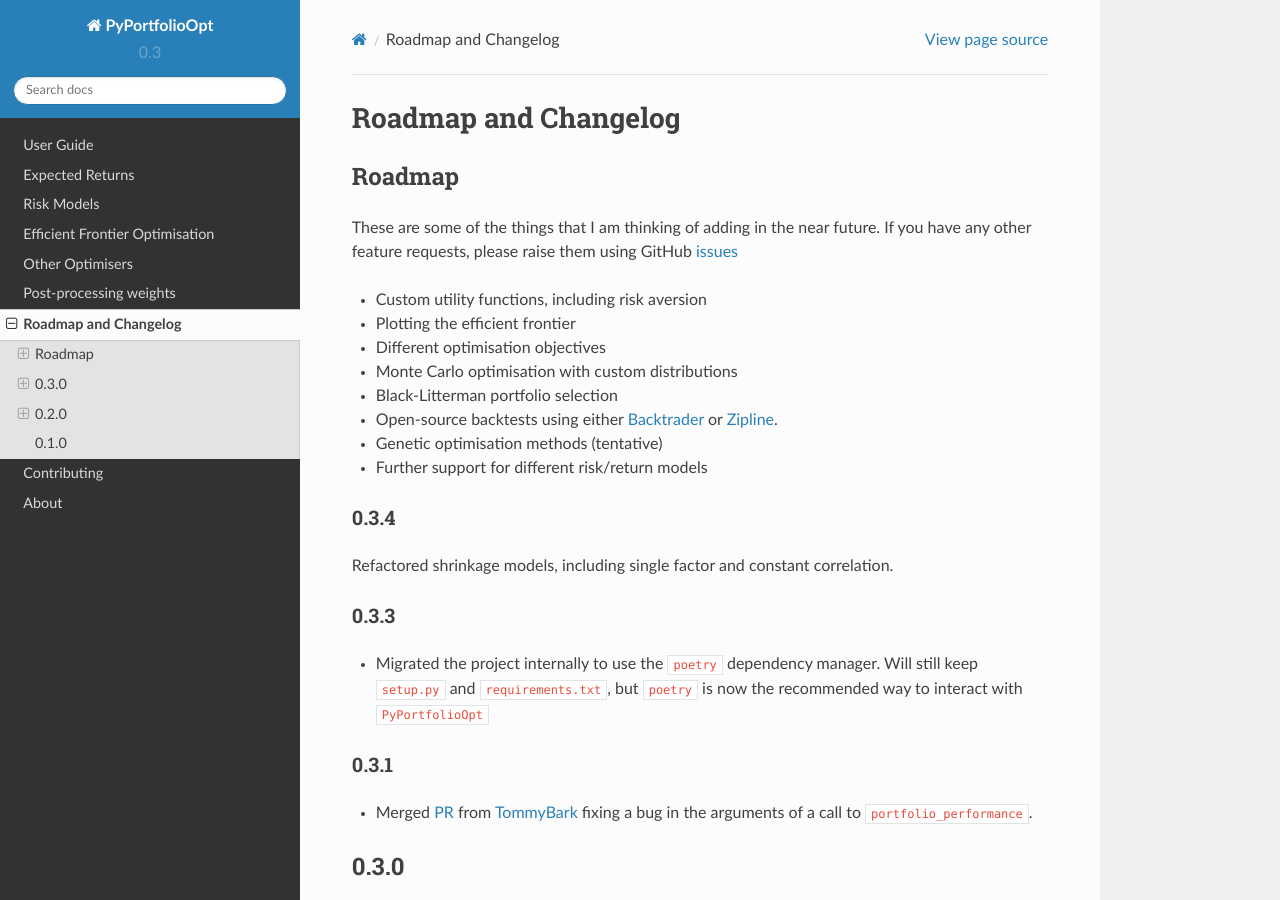
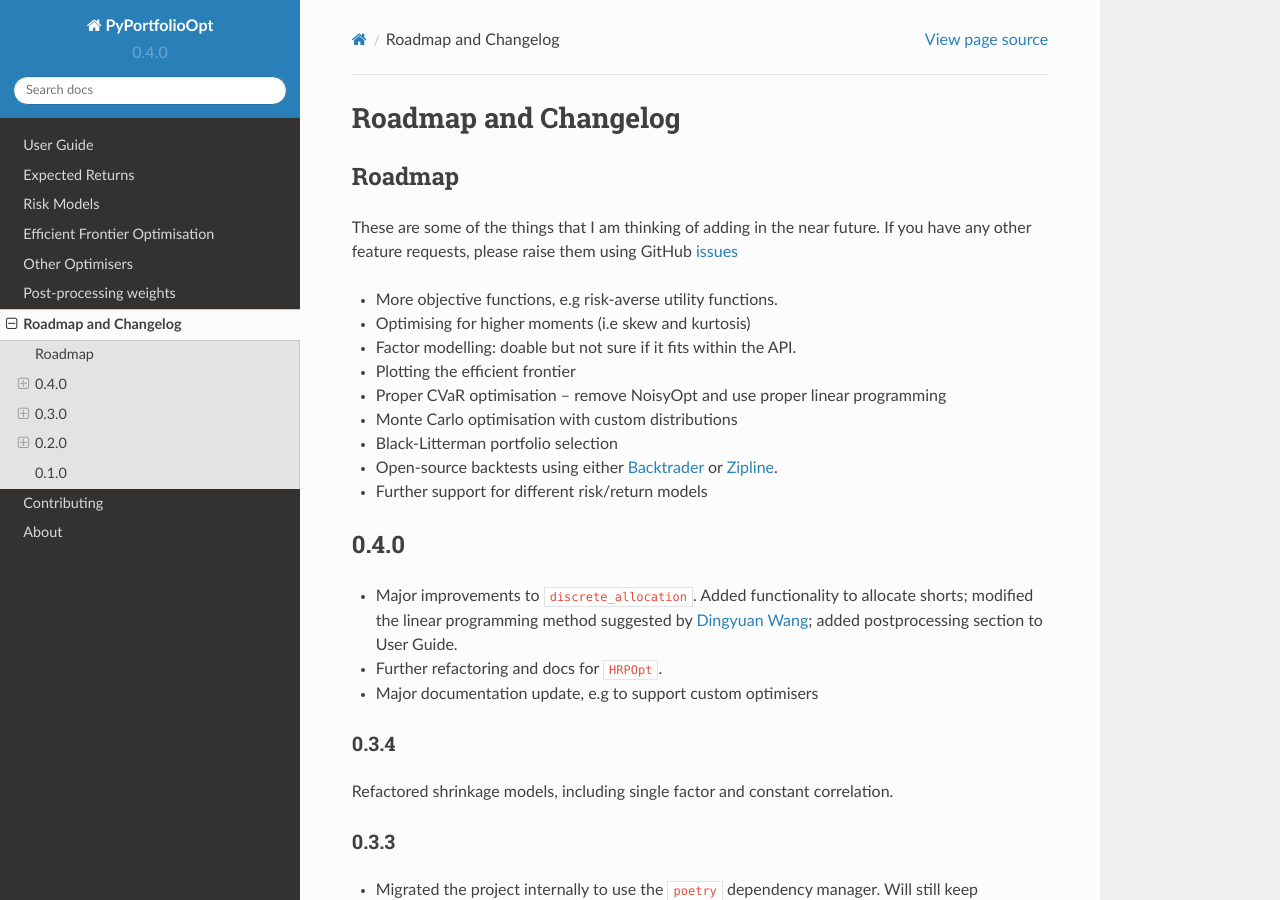
Before and after one commit to robertmartin8/PyPortfolioOpt, a Sphinx documentation site: the page built from docs/Roadmap.rst, in a window 1280 px wide and 900 px high. Built offline with Sphinx 7.4.7 and the Read the Docs theme 2.0.0, drawn with Linux system fonts in a browser that asks for light colours.

Commit message:
updated versioning

```diff
--- a/docs/Roadmap.rst
+++ b/docs/Roadmap.rst
@@ -12,15 +12,26 @@ These are some of the things that I am thinking of adding in the near future. If
 have any other feature requests, please raise them using GitHub
 `issues <https://github.com/robertmartin8/PyPortfolioOpt/issues>`_
 
-- Custom utility functions, including risk aversion
+- More objective functions, e.g risk-averse utility functions.
+- Optimising for higher moments (i.e skew and kurtosis)
+- Factor modelling: doable but not sure if it fits within the API.
 - Plotting the efficient frontier
-- Different optimisation objectives
+- Proper CVaR optimisation – remove NoisyOpt and use proper linear programming
 - Monte Carlo optimisation with custom distributions
 - Black-Litterman portfolio selection
 - Open-source backtests using either `Backtrader <https://www.backtrader.com/>`_ or
   `Zipline <https://github.com/quantopian/zipline>`_.
-- Genetic optimisation methods (tentative)
 - Further support for different risk/return models
+
+0.4.0
+=====
+
+- Major improvements to ``discrete_allocation``. Added functionality to allocate shorts;
+  modified the linear programming method suggested by `Dingyuan Wang <https://github.com/gumblex>`_;
+  added postprocessing section to User Guide.
+- Further refactoring and docs for ``HRPOpt``.
+- Major documentation update, e.g to support custom optimisers
+
 
 0.3.4
 -----
--- a/docs/conf.py
+++ b/docs/conf.py
@@ -56,9 +56,9 @@ author = "Robert Andrew Martin"
 # built documents.
 #
 # The short X.Y version.
-version = "0.3"
+version = "0.4.0"
 # The full version, including alpha/beta/rc tags.
-release = "0.3.4"
+release = "0.4.0"
 
 # The language for content autogenerated by Sphinx. Refer to documentation
 # for a list of supported languages.
--- a/docs/index.rst
+++ b/docs/index.rst
@@ -10,7 +10,7 @@
                 <img src="https://img.shields.io/badge/python-v3-brightgreen.svg?style=flat-square"
                     alt="python"></a> &nbsp;
             <a href="https://pypi.org/project/PyPortfolioOpt/">
-                <img src="https://img.shields.io/badge/pypi-v0.3.4-brightgreen.svg?style=flat-square"
+                <img src="https://img.shields.io/badge/pypi-v0.4.0-brightgreen.svg?style=flat-square"
                     alt="python"></a> &nbsp;
             <a href="https://opensource.org/licenses/MIT">
                 <img src="https://img.shields.io/badge/license-MIT-brightgreen.svg?style=flat-square"
--- a/pyproject.toml
+++ b/pyproject.toml
@@ -1,6 +1,6 @@
 [tool.poetry]
 name = "PyPortfolioOpt"
-version = "0.3.4"
+version = "0.4.0"
 description = "Financial portfolio optimisation in python"
 license = "MIT"
 authors = ["Robert Andrew Martin <martin.robertandrew@gmail.com>"]
--- a/setup.py
+++ b/setup.py
@@ -9,7 +9,7 @@ with open("README.md", "r") as f:
 
 setup(
     name="PyPortfolioOpt",
-    version="0.3.4",
+    version="0.4.0",
     description="Financial portfolio optimisation in python",
     long_description=desc,
     long_description_content_type="text/markdown",
```
Also changed, not shown: README.md (+1 -1 lines), 1 other file.
